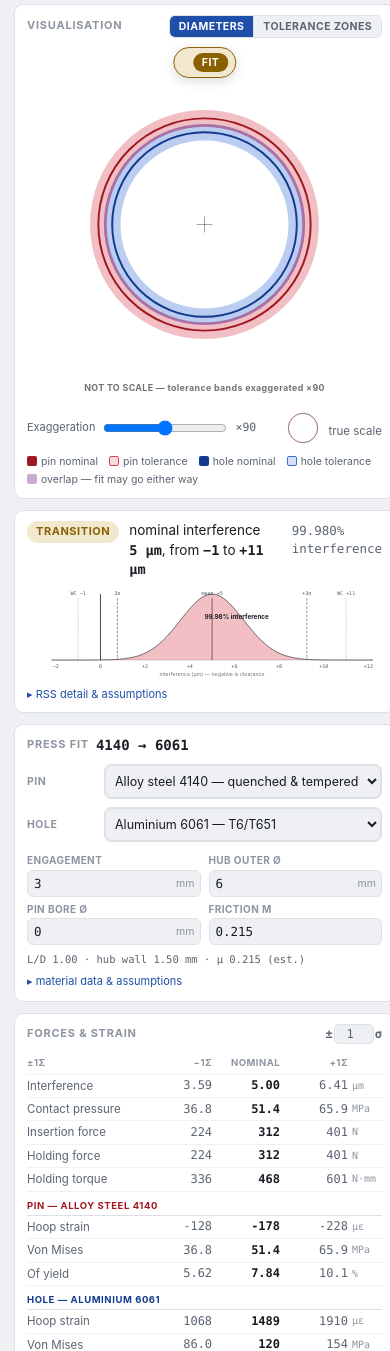
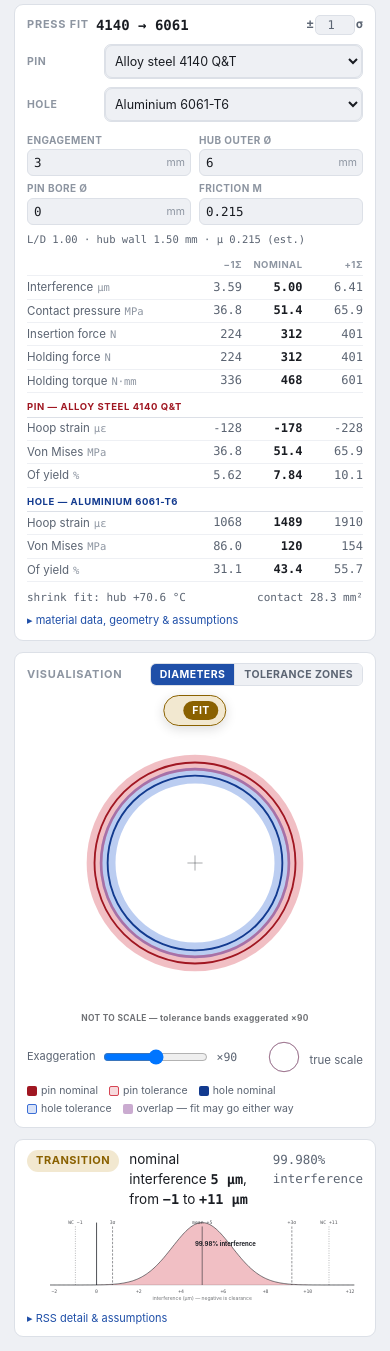
Before and after one commit to julian-proception/tolerance-app, a plain HTML site: page index.html in a window 390 px wide. Shown: the part 649-2000 px from the top of the page. Drawn offline with Linux system fonts and the light colour scheme.

Commit message:
Fold the press-fit panel into one card under Pin and Hole
Four UI changes, all from the same review.

One card, in the controls column
--------------------------------
"Press fit" and "Forces & strain" were two cards in a third column. They are now a
single card sitting under Pin and Hole, which is where the inputs it depends on
already live. Splitting them had put the sigma columns a card away from the
friction value that scales them. The two detail panels merge into one, and it
expands inline rather than as an overlay because the controls column scrolls.

The stage is back to two columns, 372px and the rest.

Fix the right-edge clipping
---------------------------
The panel ran off the right of the viewport with no scrollbar, taking the unit
labels with it. Cause: a grid item defaults to min-width: auto, so .col refused to
shrink below its min-content width; the long "Alloy steel 4140 — quenched &
tempered" option and the wide table then pushed the column past its 322px track,
and .stage clipped the overflow. Same bug one level down on .ctrl-in, a flex item
with flex: 1 and no min-width.

Both now set min-width: 0, with a comment saying why so it does not get tidied
away. Dropdown options also drop the " — condition" suffix: the material names now
carry the temper themselves (Aluminium 6061-T6, Alloy steel 4140 Q&T) so nothing is
lost, and the full condition is still a row in the material table.

Units on every value
--------------------
The units existed but were in a trailing table column -- the first thing to fall
off the right edge, which is exactly what happened. They now ride in the row label,
where they cannot be clipped and read unambiguously next to what they describe.
Forces still switch N/kN and torque N·mm/N·m by magnitude, so the unit has to be
per-row either way.

Two new checks guard this: every value row states a unit, and the units are drawn
from the recognised set. 391 checks pass.

Co-Authored-By: Claude Opus 5 (1M context) <noreply@anthropic.com>

```diff
--- a/css/app.css
+++ b/css/app.css
@@ -97,22 +97,26 @@ body {
 
 .stage {
   display: grid;
-  grid-template-columns: 336px minmax(0, 1fr) 322px;
+  grid-template-columns: 372px minmax(0, 1fr);
   gap: 11px;
   padding: 11px 14px 14px;
   min-height: 0;
 }
-.col { display: grid; gap: 11px; min-height: 0; }
+/* min-width: 0 is load-bearing, not tidying. A grid item defaults to
+   min-width: auto, so it refuses to shrink below its min-content width -- a long
+   <select> option or a wide table then pushes the whole column past its track and
+   off the right edge of the viewport, with no scrollbar because the stage clips.
+   That is exactly how the press-fit column used to lose its unit labels. */
+.col { display: grid; gap: 11px; min-height: 0; min-width: 0; }
 /* Cards size to their content and the COLUMN carries the safety valve: if a
    control stack ever exceeds the viewport it scrolls inside its own column
    rather than being clipped, so the page itself still never scrolls. */
 .col-controls {
-  grid-template-rows: auto auto;
+  grid-auto-rows: min-content;
   align-content: start;
   overflow-y: auto; overflow-x: hidden;
 }
 .col-view { grid-template-rows: minmax(0, 1fr) auto; overflow-y: auto; overflow-x: hidden; }
-.col-press { grid-template-rows: auto minmax(0, 1fr); }
 
 .card {
   position: relative;               /* anchors the .more overlay */
@@ -167,6 +171,9 @@ body {
 }
 .ctrl-in {
   display: inline-flex; align-items: center; gap: 5px; flex: 1;
+  /* Same reason as .col: a flex item will not shrink past its min-content width
+     without this, so a long select label would widen the whole card. */
+  min-width: 0;
   background: var(--bg); border: 1px solid var(--rule);
   border-radius: 7px; padding: 0 8px;
 }
@@ -448,13 +455,21 @@ table.mini td { font-family: var(--mono); text-align: right; }
 }
 .sig input:focus { border-color: var(--accent); }
 
-/* The results table is a fixed number of rows, but the two warning paragraphs are
-   conditional. Let the results area scroll inside the card rather than overflow it,
-   so a warning appearing can never break the no-scroll guarantee. */
-.card-press-out { min-height: 0; }
-.card-press-out > #pressOut { flex: 1; min-height: 0; overflow-y: auto; }
+/* The press card now sits in the controls column, which scrolls as a whole, so the
+   detail panel expands inline instead of floating as an overlay -- an absolutely
+   positioned overlay would be clipped by the column's scroll box. */
+.card-press .more[open] > .more-body {
+  position: static; max-height: none; box-shadow: none;
+  left: auto; right: auto; bottom: auto;
+  padding: 0; border: 0; background: none;
+  margin-top: 7px;
+}
+.card-press #pressOut { margin-top: 8px; }
 
-/* The results table: one label column plus the low / nominal / high sigma cases. */
+/* The results table: one label column plus the low / nominal / high sigma cases.
+   The unit rides in the row label rather than in a trailing column -- a trailing
+   column is the first thing to fall off the right edge when space runs out, which
+   is precisely how the units went missing before. */
 table.press {
   border-collapse: collapse; width: 100%;
   font-size: 12px; table-layout: fixed;
@@ -472,14 +487,17 @@ table.press tbody th {
   font-weight: 400; color: var(--ink-soft); text-align: left;
   font-size: 11.5px;
 }
+/* The unit label, e.g. the "µm" in "Interference µm". */
+table.press tbody th i {
+  font-style: normal; font-family: var(--mono); font-size: 10.5px;
+  color: var(--ink-faint); margin-left: 4px;
+}
 table.press td {
   font-family: var(--mono); text-align: right; font-size: 12px;
 }
 /* The nominal column is the answer; the sigma columns are context. */
 table.press .c-nom { font-weight: 650; color: var(--ink); }
 table.press .c-off { color: var(--ink-soft); }
-table.press .u { color: var(--ink-faint); font-size: 10px; padding-left: 4px;
-                 width: 34px; text-align: left; font-family: var(--mono); }
 
 /* Section dividers naming which part the following rows belong to. */
 table.press tr.part th {
@@ -507,21 +525,18 @@ table.press tr.hi td { color: var(--int); font-weight: 650; }
 
 /* -------------------------------------------------- small screens: allow scroll */
 
-/* The three-column single-screen layout needs the width for it. Below that the
-   page scrolls rather than crushing a panel of numbers into illegibility. */
-@media (max-width: 1240px), (max-height: 660px) {
+/* Below this the two columns stack and the PAGE scrolls, rather than each column
+   scrolling inside a cramped viewport. The columns hand back their own overflow so
+   there is only ever one scrollbar. */
+@media (max-width: 940px), (max-height: 620px) {
   body { overflow: auto; grid-template-rows: auto auto; height: auto; }
-  .stage { grid-template-columns: 336px minmax(0, 1fr); }
-  .col-controls, .col-view, .col-press { grid-template-rows: auto auto; }
-  /* The press column drops below and lays its two cards out side by side. */
-  .col-press { grid-column: 1 / -1; grid-template-columns: 1fr 1fr;
-               grid-template-rows: auto; align-items: start; }
+  .stage { grid-template-columns: 1fr; }
+  .col-controls, .col-view {
+    grid-template-rows: auto auto;
+    grid-auto-rows: auto;
+    overflow: visible;
+  }
   .viz-host { min-height: 300px; }
-}
-
-@media (max-width: 940px) {
-  .stage { grid-template-columns: 1fr; }
-  .col-press { grid-template-columns: 1fr; }
   .more[open] > .more-body { position: static; max-height: none; box-shadow: none;
                              left: auto; right: auto; bottom: auto; }
 }
--- a/data/materials.csv
+++ b/data/materials.csv
@@ -25,5 +25,5 @@
 # interface rather than of a material, and lubrication, surface finish and galling
 # move it by a factor of two. That is why the app exposes it as an override.
 key,name,condition,density_kg_m3,youngs_modulus_gpa,poissons_ratio,tensile_strength_mpa,yield_strength_mpa,shear_strength_mpa,cte_um_m_k,friction_dry,source
-al6061,Aluminium 6061,T6/T651,2700,68.9,0.33,310,276,207,23.6,0.28,"ASM / MatWeb 6061-T6: E 10.0 Msi (68.9 GPa), UTS 45 ksi (310 MPa), yield 40 ksi (276 MPa), ultimate shear 30 ksi (207 MPa), CTE 23.6 um/m-K, nu 0.33"
-steel4140,Alloy steel 4140,quenched & tempered,7850,205,0.29,850,655,510,12.3,0.15,"AZoM / MatWeb AISI 4140: rho 7.85 g/cc, E 205 GPa, nu 0.27-0.30 (0.29 used), CTE 12.2-12.3 um/m-K. Q&T UTS 850-1000 MPa and yield 650-850 MPa, both taken at the conservative low end. Ultimate shear estimated as 0.60 x UTS."
+al6061,Aluminium 6061-T6,T6/T651,2700,68.9,0.33,310,276,207,23.6,0.28,"ASM / MatWeb 6061-T6: E 10.0 Msi (68.9 GPa), UTS 45 ksi (310 MPa), yield 40 ksi (276 MPa), ultimate shear 30 ksi (207 MPa), CTE 23.6 um/m-K, nu 0.33"
+steel4140,Alloy steel 4140 Q&T,quenched & tempered,7850,205,0.29,850,655,510,12.3,0.15,"AZoM / MatWeb AISI 4140: rho 7.85 g/cc, E 205 GPa, nu 0.27-0.30 (0.29 used), CTE 12.2-12.3 um/m-K. Q&T UTS 850-1000 MPa and yield 650-850 MPa, both taken at the conservative low end. Ultimate shear estimated as 0.60 x UTS."
--- a/index.html
+++ b/index.html
@@ -106,6 +106,83 @@
         <div class="more-body"><div id="holeMore"></div></div>
       </details>
     </section>
+
+    <!-- ============================================================ press fit -->
+    <!-- Materials, geometry and the results live in ONE card: the inputs are
+         meaningless without the numbers they produce, and splitting them put the
+         sigma columns a card away from the friction value that scales them. -->
+    <section class="card card-press">
+      <h2>Press fit<b id="pressPair"></b>
+        <span class="sig">±<input type="number" id="nSigma" step="0.5" min="0"
+               max="6" aria-label="Sigma range">σ</span>
+      </h2>
+
+      <div class="ctrl">
+        <label class="ctrl-lab" for="pinMat">Pin</label>
+        <span class="ctrl-in ctrl-in-sel">
+          <select id="pinMat" aria-label="Pin material"></select>
+        </span>
+      </div>
+
+      <div class="ctrl">
+        <label class="ctrl-lab" for="holeMat">Hole</label>
+        <span class="ctrl-in ctrl-in-sel">
+          <select id="holeMat" aria-label="Hole material"></select>
+        </span>
+      </div>
+
+      <div class="geo">
+        <label for="engLen"><span>Engagement</span>
+          <input type="number" id="engLen" step="0.1" min="0" inputmode="decimal">
+          <i>mm</i>
+        </label>
+        <label for="hubOd"><span>Hub outer Ø</span>
+          <input type="number" id="hubOd" step="0.1" min="0" inputmode="decimal">
+          <i>mm</i>
+        </label>
+        <label for="pinBore"><span>Pin bore Ø</span>
+          <input type="number" id="pinBore" step="0.1" min="0" inputmode="decimal">
+          <i>mm</i>
+        </label>
+        <label for="fric"><span>Friction µ</span>
+          <input type="number" id="fric" step="0.01" min="0" inputmode="decimal">
+        </label>
+      </div>
+
+      <p class="geo-note" id="geoNote"></p>
+
+      <div id="pressOut"></div>
+
+      <details class="more">
+        <summary>material data, geometry &amp; assumptions</summary>
+        <div class="more-body">
+          <div id="matTable"></div>
+          <hr>
+          <div id="pressMore"></div>
+          <hr>
+          <p class="fine"><strong>Model.</strong> Lamé thick-walled cylinder, the
+            standard elastic solution for a shaft pressed into a hub. Contact
+            pressure follows from the interference and the two parts' stiffness and
+            geometry; force is then µ·p·πDL, and holding torque is that force on
+            the radius.</p>
+          <p class="fine"><strong>Defaults.</strong> Engagement length and hub
+            outer diameter track the pin diameter at 1× and 2× until you type over
+            them; the pin is solid; friction is the mean of the two materials'
+            dry self-mated values. Every one of those is an override, and friction
+            is the softest number here — lubrication roughly halves it, galling
+            raises it.</p>
+          <p class="fine"><strong>Not modelled:</strong> plasticity once von Mises
+            passes yield, surface roughness flattening (a rough bore loses a few µm
+            of real interference), lead-in chamfers, misalignment, temperature and
+            stress relaxation. Treat the numbers as estimates for sizing a press
+            and a retention margin, not as a substitute for a test.</p>
+          <p class="fine">Material values come from <code>data/materials.csv</code>
+            — edit that one file and rerun
+            <code>tools/build-materials.sh</code> to add a material. Sources are
+            recorded per row there and in <code>REFERENCES.md</code>.</p>
+        </div>
+      </details>
+    </section>
   </div>
 
   <!-- ======================================================== visual + fit -->
@@ -179,90 +256,6 @@
       </details>
     </section>
   </div>
-
-  <!-- ================================================== press fit: materials -->
-  <div class="col col-press">
-
-    <section class="card">
-      <h2>Press fit<b id="pressPair"></b></h2>
-
-      <div class="ctrl">
-        <label class="ctrl-lab" for="pinMat">Pin</label>
-        <span class="ctrl-in ctrl-in-sel">
-          <select id="pinMat" aria-label="Pin material"></select>
-        </span>
-      </div>
-
-      <div class="ctrl">
-        <label class="ctrl-lab" for="holeMat">Hole</label>
-        <span class="ctrl-in ctrl-in-sel">
-          <select id="holeMat" aria-label="Hole material"></select>
-        </span>
-      </div>
-
-      <div class="geo">
-        <label for="engLen"><span>Engagement</span>
-          <input type="number" id="engLen" step="0.1" min="0" inputmode="decimal">
-          <i>mm</i>
-        </label>
-        <label for="hubOd"><span>Hub outer Ø</span>
-          <input type="number" id="hubOd" step="0.1" min="0" inputmode="decimal">
-          <i>mm</i>
-        </label>
-        <label for="pinBore"><span>Pin bore Ø</span>
-          <input type="number" id="pinBore" step="0.1" min="0" inputmode="decimal">
-          <i>mm</i>
-        </label>
-        <label for="fric"><span>Friction µ</span>
-          <input type="number" id="fric" step="0.01" min="0" inputmode="decimal">
-        </label>
-      </div>
-
-      <p class="geo-note" id="geoNote"></p>
-
-      <details class="more">
-        <summary>material data &amp; assumptions</summary>
-        <div class="more-body">
-          <div id="matTable"></div>
-          <hr>
-          <p class="fine"><strong>Model.</strong> Lamé thick-walled cylinder, the
-            standard elastic solution for a shaft pressed into a hub. Contact
-            pressure follows from the interference and the two parts' stiffness and
-            geometry; force is then µ·p·πDL, and holding torque is that force on
-            the radius.</p>
-          <p class="fine"><strong>Defaults.</strong> Engagement length and hub
-            outer diameter track the pin diameter at 1× and 2× until you type over
-            them; the pin is solid; friction is the mean of the two materials'
-            dry self-mated values. Every one of those is an override, and friction
-            is the softest number here — lubrication roughly halves it, galling
-            raises it.</p>
-          <p class="fine"><strong>Not modelled:</strong> plasticity once von Mises
-            passes yield, surface roughness flattening (a rough bore loses a few µm
-            of real interference), lead-in chamfers, misalignment, temperature and
-            stress relaxation. Treat the numbers as estimates for sizing a press
-            and a retention margin, not as a substitute for a test.</p>
-          <p class="fine">Material values come from <code>data/materials.csv</code>
-            — edit that one file and rerun
-            <code>tools/build-materials.sh</code> to add a material. Sources are
-            recorded per row there and in <code>REFERENCES.md</code>.</p>
-        </div>
-      </details>
-    </section>
-
-    <section class="card card-press-out">
-      <h2>Forces &amp; strain
-        <span class="sig">±<input type="number" id="nSigma" step="0.5" min="0"
-               max="6" aria-label="Sigma range">σ</span>
-      </h2>
-
-      <div id="pressOut"></div>
-
-      <details class="more more-up">
-        <summary>displacement, shrink fit &amp; yield detail</summary>
-        <div class="more-body"><div id="pressMore"></div></div>
-      </details>
-    </section>
-  </div>
 </main>
 
 <script src="js/iso286.js"></script>
--- a/js/app.js
+++ b/js/app.js
@@ -182,8 +182,14 @@
   ];
 
   function fillMatSelects() {
+    /*
+     * Name only, not "name — condition". The name already carries the temper
+     * (6061-T6, 4140 Q&T) so nothing is lost, and the long form was wide enough to
+     * force the whole card past its grid track. The full condition is a row in the
+     * material table behind the detail panel.
+     */
     var opts = Materials.all().map(function (m) {
-      return { key: m.key, text: m.name + ' — ' + m.condition };
+      return { key: m.key, text: m.name };
     });
     [['pinMat', 'pinMat'], ['holeMat', 'holeMat']].forEach(function (pair) {
       var id = pair[0], key = pair[1];
@@ -300,13 +306,20 @@
 
     function vals(get) { return cases.map(get); }
 
+    /*
+     * The unit goes in the row label, not a trailing column. Forces switch between
+     * N and kN (and torque between N·mm and N·m) depending on magnitude, so the
+     * unit has to be stated per row either way -- and stating it beside the label
+     * keeps it on screen when the card is narrow, where a trailing column is the
+     * first thing to get clipped.
+     */
     function row(label, values, scale, cls) {
       var f = scale.f;
-      return '<tr' + (cls ? ' class="' + cls + '"' : '') + '><th>' + label + '</th>' +
+      return '<tr' + (cls ? ' class="' + cls + '"' : '') + '>' +
+        '<th>' + label + '<i>' + scale.unit + '</i></th>' +
         '<td class="c-off">' + f(values[0]) + '</td>' +
         '<td class="c-nom">' + f(values[1]) + '</td>' +
-        '<td class="c-off">' + f(values[2]) + '</td>' +
-        '<td class="u">' + scale.unit + '</td></tr>';
+        '<td class="c-off">' + f(values[2]) + '</td></tr>';
     }
 
     var plain = function (unit, n) {
@@ -321,11 +334,10 @@
     var nsLabel = numIn(r.nSigma);
 
     var html = '<table class="press">' +
-      '<colgroup><col style="width:33%"><col><col><col>' +
-      '<col style="width:34px"></colgroup>' +
-      '<thead><tr><th>±' + nsLabel + 'σ</th>' +
+      '<colgroup><col style="width:46%"><col><col><col></colgroup>' +
+      '<thead><tr><th></th>' +
       '<th>−' + nsLabel + 'σ</th><th>nominal</th><th>+' + nsLabel + 'σ</th>' +
-      '<th class="u"></th></tr></thead><tbody>';
+      '</tr></thead><tbody>';
 
     html += row('Interference', vals(function (c) { return c.interferenceUm; }),
                 plain('µm'));
@@ -338,7 +350,7 @@
     [['pin', 'Pin'], ['hole', 'Hole']].forEach(function (part) {
       var key = part[0];
       var mat = Materials.get(key === 'pin' ? state.pinMat : state.holeMat);
-      html += '<tr class="part is-' + key + '"><th colspan="5">' +
+      html += '<tr class="part is-' + key + '"><th colspan="4">' +
         part[1] + ' — ' + esc(mat.name) + '</th></tr>';
       html += row('Hoop strain', vals(function (c) { return c[key].microstrain; }),
                   plain('µε', 3));
```
Also changed, not shown: js/materials-data.js (+1 -1 lines), tools/run-verify.js (+28 -0 lines), 1 other file.
